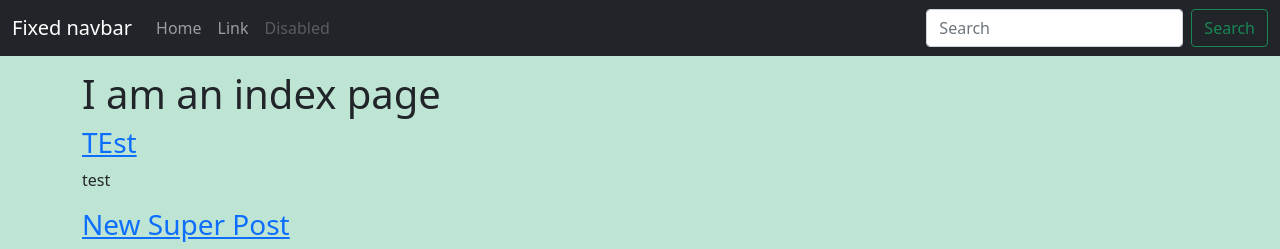
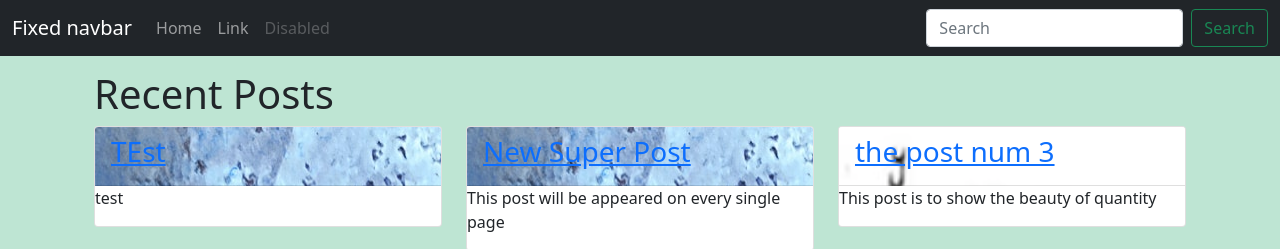
Before and after one commit to alena22292/django-python, a Django app: page / in a window 1280 px wide. Shown: the top 249 px of the page. Run offline with Django 3.2, Linux system fonts and the light colour scheme; data comes from the database, SQL or seed files in the repository; both versions use the stored data as it was after the commit; some libraries are stand-ins or nearby versions.

Commit message:
Add a new field into the Post model.For mongo migration: makemigrations, migrate

```diff
--- a/blog/models.py
+++ b/blog/models.py
@@ -1,5 +1,7 @@
 from django.db import models
 from django.urls import reverse
+from django.utils import timezone
+from django.contrib.auth.models import User
 
 # Create your models here.
 class Post(models.Model):
@@ -9,6 +11,7 @@ class Post(models.Model):
     content = models.TextField()
     published = models.BooleanField(default=True)
     created = models.DateTimeField(auto_now_add=True)
+    image = models.ImageField(upload_to='./media/img', default='./media/placeholder.png')
 
     class Meta:
         ordering = ['-created']
--- a/blog/templates/index.html
+++ b/blog/templates/index.html
@@ -1,17 +1,28 @@
 {% extends 'base.html' %}
 
 {% block content %}
-<h1>I am an index page</h1>
+<div class="container">
+    <div class="row">
+        <div class="col-md-12">
+            <h1 class="thin center">Recent Posts</h1>
+        </div>
+       {% for post in posts %}
+          <div class="col-md-4">
+              <div class="card">
+                  <div class="card-header" style="background: url({{ post.image.url }})">
+                     <h3 class="post-title"><a href="post/{{ post.slug }}">{{ post.title }}</a></h3>
+                  </div>
+                  <p>{{ post.summary}}</p>
+              </div>
+          </div>
+      {% endfor %}
 
-{% for post in posts %}
-  <div>
-      <h3><a href="post/{{ post.slug }}">{{ post.title }}</a></h3>
-      <p>{{ post.summary}}</p>
   </div>
-{% endfor %}
-{% endblock %}
+</div>
 
 <br />
 <hr>
 <br />
 <a href="about/">About page link --></a>
+
+{% endblock %}
--- a/django_python/settings.py
+++ b/django_python/settings.py
@@ -11,6 +11,8 @@ https://docs.djangoproject.com/en/3.1/ref/settings/
 """
 
 from pathlib import Path
+import os
+
 
 # Build paths inside the project like this: BASE_DIR / 'subdir'.
 BASE_DIR = Path(__file__).resolve().parent.parent
@@ -26,7 +28,6 @@ SECRET_KEY = 'y0(h_1$fe5r^j4n0ovx(r$vk%q#1pyi2s*!a-mc#ud^yku+%ot'
 DEBUG = True
 
 ALLOWED_HOSTS = []
-
 
 # Application definition
 
```
Also changed, not shown: blog/media/img/web.jpg (added), blog/media/placeholder.png (added), blog/migrations/0001_initial.py, blog/migrations/0002_auto_20210122_1510.py (added), blog/migrations/0003_auto_20210122_1516.py (added), db.sqlite3, media/blog/media/img/Screen_Shot_2021-01-20_at_4.47.11_PM.png (added), media/blog/media/img/zoltan-tasi-hUp58GsPKAw-unsplash.jpg (added), media/media/img/zoltan-tasi-hUp58GsPKAw-unsplash.jpg (added), 6 other files.
